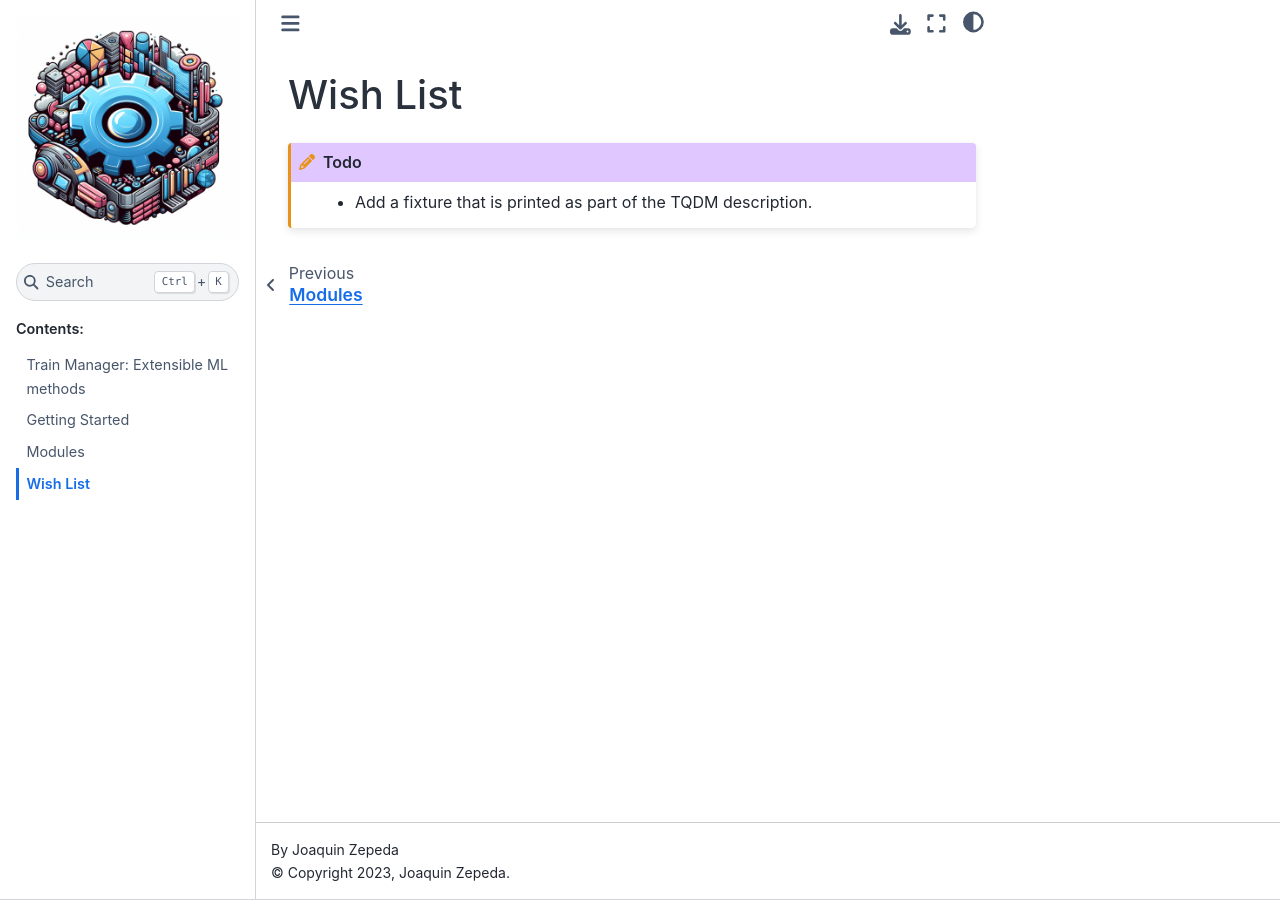
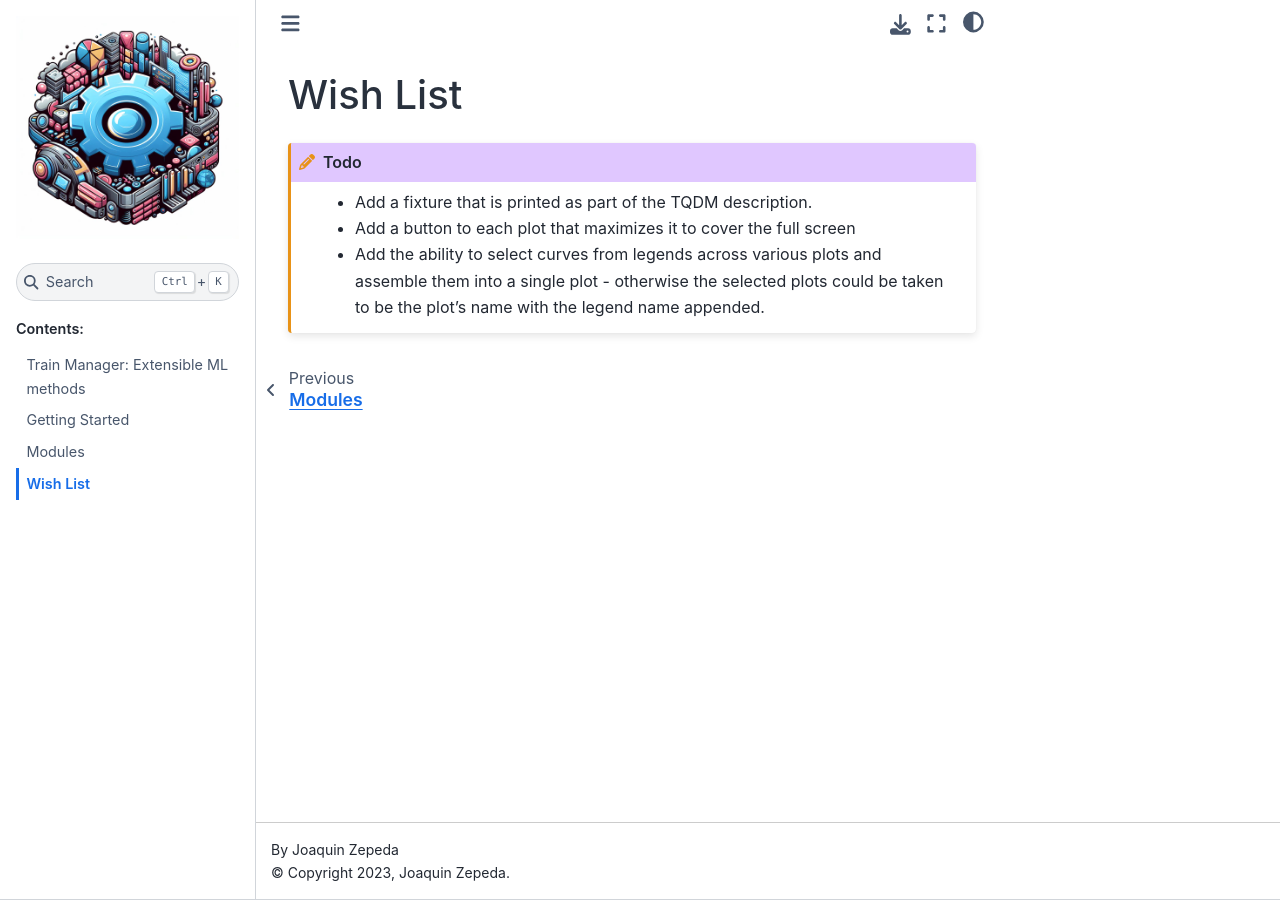
Before and after one commit to zepedaj/extensible, a Sphinx documentation site: the page built from docs/source/content/todo.rst, in a window 1280 px wide. Built offline with Sphinx 7.4.7 and the Sphinx Book theme 1.1.4, drawn with Linux system fonts in a browser that asks for light colours.

```diff
--- a/docs/source/content/todo.rst
+++ b/docs/source/content/todo.rst
@@ -5,3 +5,5 @@
 .. todo::
 
     * Add a fixture that is printed as part of the TQDM description.
+    * Add a button to each plot that maximizes it to cover the full screen
+    * Add the ability to select curves from legends across various plots and assemble them into a single plot - otherwise the selected plots could be taken to be the plot's name with the legend name appended.
```
